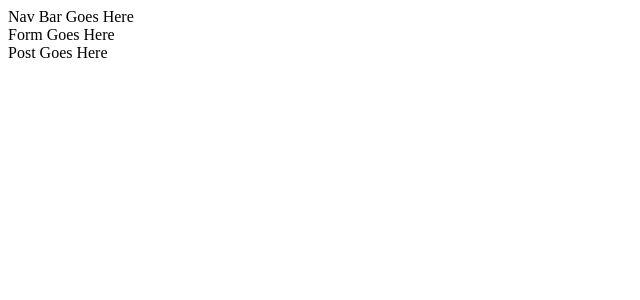
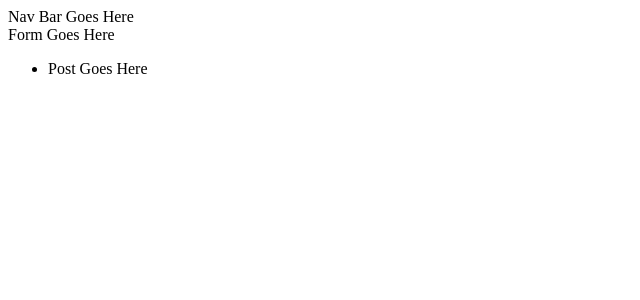
Before and after one commit to LizzieDworsky/SocialFeedTakeTwo, a React (Create React App) app: page / in a window 1280 px wide. Shown: the top 300 px of the page, without its empty margins (0-640 px from the left). Built offline with nearby package versions, Linux system fonts and the light colour scheme.

Commit message:
added map for social array

```diff
--- a/src/App.js
+++ b/src/App.js
@@ -4,18 +4,21 @@ import DisplayPosts from "./components/DisplayPosts";
 import NavBar from "./components/NavBar";
 
 function App() {
-    const [posts, setPosts] = useState({
-        name: "Amy Dworsky",
-        body: "I love the 49ers!",
-        isLiked: false,
-        isDisliked: false,
-    });
+    const [posts, setPosts] = useState([
+        {
+            id: 1,
+            name: "Amy Dworsky",
+            body: "I love the 49ers!",
+            isLiked: false,
+            isDisliked: false,
+        },
+    ]);
 
     return (
         <div>
             <NavBar />
             <CreatePost />
-            <DisplayPosts />
+            <DisplayPosts posts={posts} />
         </div>
     );
 }
--- a/src/components/DisplayPosts.jsx
+++ b/src/components/DisplayPosts.jsx
@@ -1,11 +1,15 @@
 import React from "react";
 import Post from "./Post";
 
-const DisplayPosts = (props) => {
+const DisplayPosts = ({ posts }) => {
     return (
-        <div>
-            <Post />
-        </div>
+        <ul>
+            {posts.map((item) => (
+                <li key={item.id}>
+                    <Post />
+                </li>
+            ))}
+        </ul>
     );
 };
 
```
